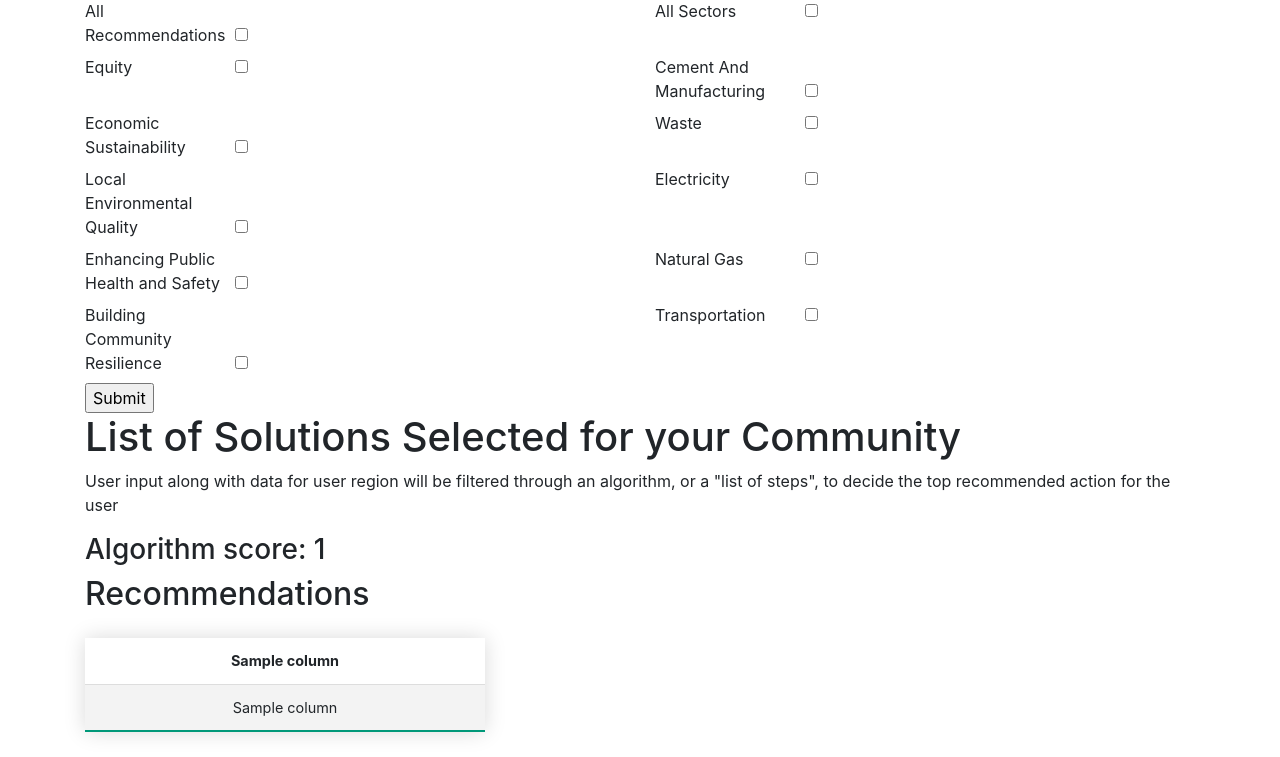
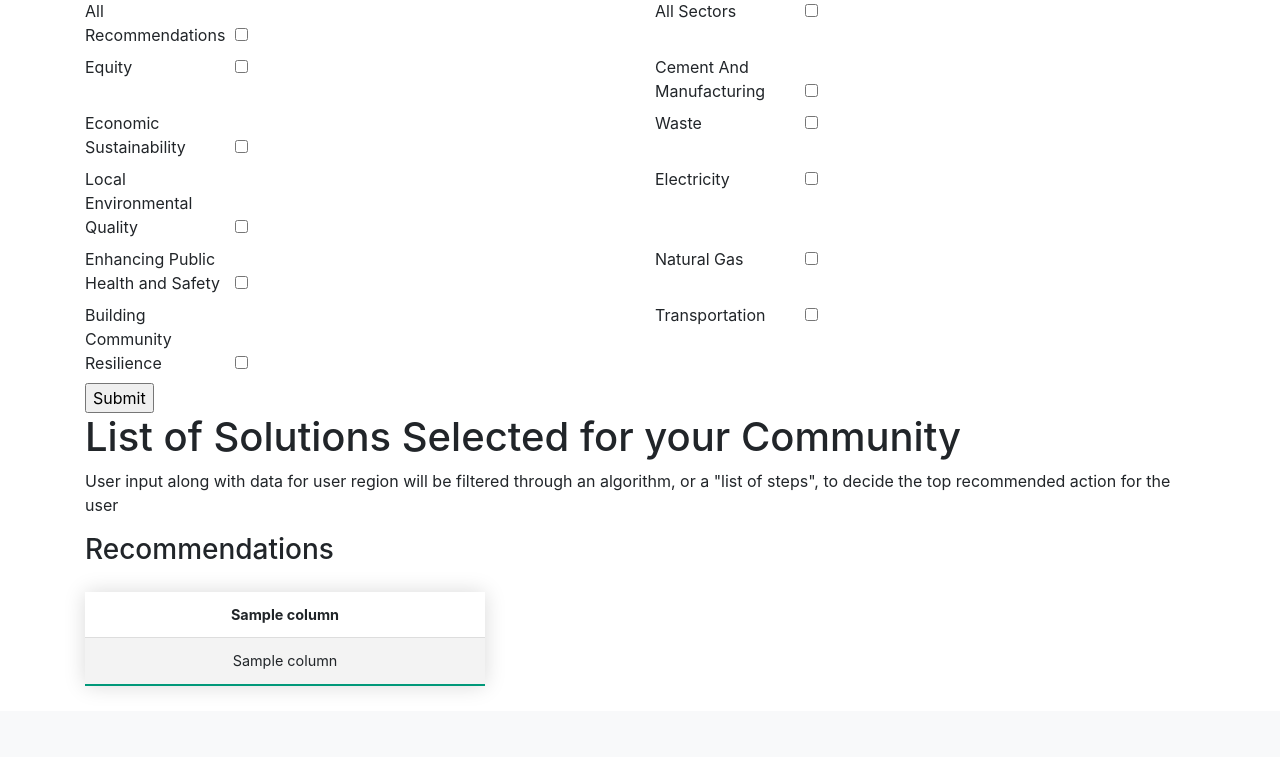
Before and after one commit to gillianyost/TinyFeetServer, a Flask app: template server/templates/mainPages/recommendations.html in a window 1280 px wide. Shown: the part 256-1013 px from the top of the page. After the commit the page ends 943 px from the top, so only its background shows below. Run offline with Flask 2, Linux system fonts and the light colour scheme; tables that the repository leaves empty hold one stand-in row (values such as "Sample post"); the template is opened without the code that fills it: values that come from a table or form of the project are taken from there, most other values are stand-ins (such as "Sample title", 1, 10 or a date in 2020); some libraries are stand-ins or nearby versions.

Commit message:
Minor content changes

```diff
--- a/server/templates/mainPages/recommendations.html
+++ b/server/templates/mainPages/recommendations.html
@@ -49,11 +49,9 @@
   <!--TODO Display Recommendations Based on Filters and Emissions/Metrics Data-->
   <p>User input along with data for user region will be filtered through an algorithm,
     or a "list of steps", to decide the top recommended action for the user</p>
-  <h3>Algorithm score: {{ count }}</h3>
-
 
   {% if tableData %}
-  <h2>Recommendations</h2>
+  <h3>Recommendations</h3>
   <table class="styled-table">
       <tr>
         {% for column in columnNames %}
```
